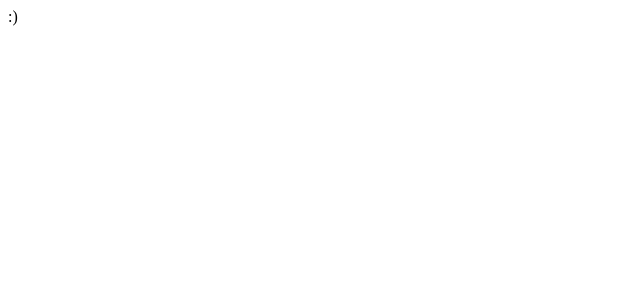
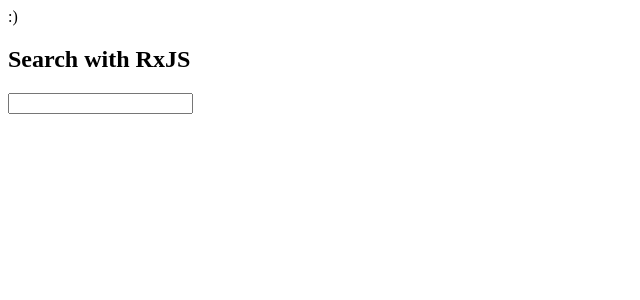
Before and after one commit to yohirt/learn-RxJS-Angular, an Angular app: page /search in a window 1280 px wide. Shown: the top 300 px of the page, without its empty margins (0-640 px from the left). Built offline with nearby package versions, Linux system fonts and the light colour scheme.

Commit message:
add router

```diff
--- a/src/app/app.component.html
+++ b/src/app/app.component.html
@@ -1 +1,3 @@
 :)
+
+<router-outlet></router-outlet>
--- /dev/null
+++ b/src/app/search/search.component.html
@@ -0,0 +1,5 @@
+<h2>Search with RxJS</h2>
+
+<div [formGroup]="searchForm">
+  <input type="text" formControllName="name" (keyup)="readValue()" />
+</div>
--- /dev/null
+++ b/src/app/search/search.component.ts
@@ -0,0 +1,21 @@
+import { Component, OnInit } from '@angular/core';
+import { FormBuilder, FormControl, FormGroup } from '@angular/forms';
+
+@Component({
+  selector: 'app-search',
+  templateUrl: './search.component.html',
+  styleUrls: ['./search.component.css'],
+})
+export class SearchComponent implements OnInit {
+  searchForm: FormGroup;
+  name: FormControl;
+  constructor(private formBuilder: FormBuilder) {}
+
+  ngOnInit() {
+    this.searchForm = new FormGroup({
+      name: new FormControl('start search'),
+    });
+  }
+
+  readValue() {}
+}
```
Also changed, not shown: src/app/app.module.ts (+10 -3 lines), src/app/search/search.component.css (added).
